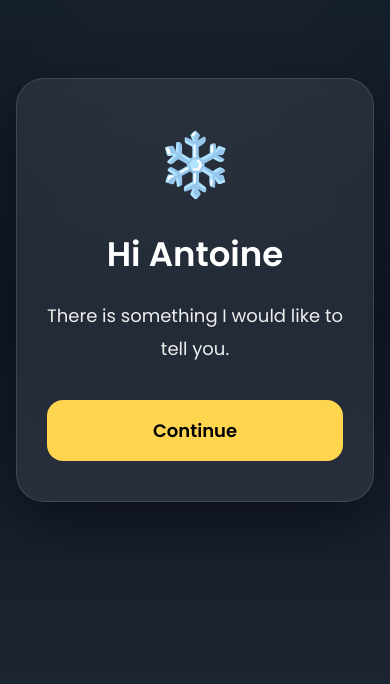
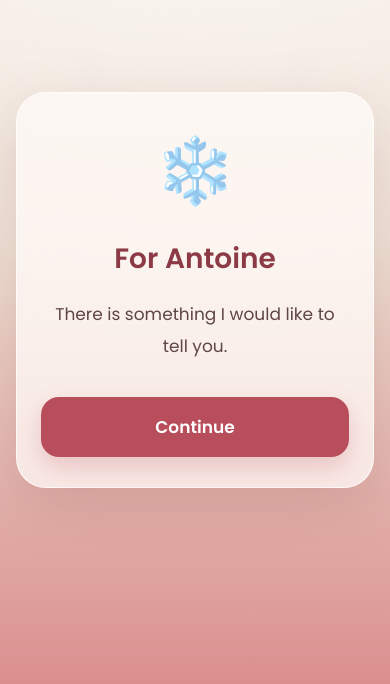
Before and after one commit to marynashytik-svg/footbal-date, a plain HTML site: page index.html in a window 390 px wide. Shown: the part 132-816 px from the top of the page. Drawn offline with Linux system fonts and the light colour scheme.

Commit message:
Refactor styles and update content in index.html
Updated styles and content in index.html for improved layout and design.

```diff
--- a/index.html
+++ b/index.html
@@ -15,7 +15,6 @@
 <link href="https://fonts.googleapis.com/css2?family=Poppins:wght@300;400;500;600&display=swap" rel="stylesheet">
 
 <style>
-
 *{
     margin:0;
     padding:0;
@@ -24,159 +23,147 @@ font-family:'Poppins',sans-serif;
 }
 
 body{
-
-background:linear-gradient(180deg,#08131f,#101826,#1d2533);
-
-color:white;
-
+    background:linear-gradient(180deg,#F8F2EC 0%,#EEDFD2 45%,#D98A8A 100%);
+    color:#5B3535;
     height:100vh;
-
     overflow:hidden;
-
     display:flex;
-
     justify-content:center;
-
     align-items:center;
-
+    position:relative;
 }
 
-body:before{
-
+body::before{
     content:"";
-
     position:fixed;
-
     inset:0;
-
     background:
-
-radial-gradient(circle at top,rgba(255,255,255,.08),transparent 60%);
-
+        radial-gradient(circle at top,
+        rgba(255,255,255,.5),
+        transparent 60%);
     pointer-events:none;
-
 }
 
 .card{
-
     width:min(430px,92vw);
-
     padding:40px 30px;
-
-border-radius:28px;
-
-background:rgba(255,255,255,.08);
-
+    border-radius:30px;
+    background:rgba(255,250,247,.75);
     backdrop-filter:blur(18px);
-
-border:1px solid rgba(255,255,255,.12);
-
-box-shadow:0 20px 60px rgba(0,0,0,.45);
-
+    border:1px solid rgba(255,255,255,.7);
+    box-shadow:0 20px 60px rgba(129,66,66,.18);
     text-align:center;
-
 }
 
 .slide{
-
     display:none;
-
     animation:fade .8s;
-
 }
 
 .slide.active{
-
     display:block;
-
 }
 
 h1{
+    font-size:34px;
+    font-weight:600;
+    margin-bottom:18px;
+    color:#8C3B46;
+}
 
-font-size:34px;
-
-font-weight:600;
-
+h2{
+    font-size:28px;
+    font-weight:500;
     margin-bottom:20px;
-
+    color:#8C3B46;
 }
 
 p{
-
     font-size:18px;
-
-line-height:1.8;
-
-opacity:.92;
-
+    line-height:1.9;
+    color:#5F4545;
 }
 
 button{
-
+    width:100%;
     margin-top:35px;
-
-width:100%;
-
     padding:17px;
-
     border:none;
-
-border-radius:16px;
-
-background:#ffd54f;
-
+    border-radius:18px;
+    background:#B84E5B;
+    color:white;
     font-size:18px;
-
     font-weight:600;
-
     cursor:pointer;
-
-transition:.3s;
-
+    transition:.3s ease;
+    box-shadow:0 10px 25px rgba(184,78,91,.25);
 }
 
 button:hover{
+    background:#A64350;
+    transform:translateY(-2px);
+}
 
-transform:scale(1.03);
+button:active{
+    transform:scale(.98);
+}
+
+.heart{
+    font-size:64px;
+    margin-bottom:20px;
+    animation:pulse 1.8s infinite;
+}
+
+@keyframes pulse{
+
+0%{
+transform:scale(1);
+}
+
+50%{
+transform:scale(1.08);
+}
+
+100%{
+transform:scale(1);
+}
 
 }
 
 @keyframes fade{
 
 from{
-
 opacity:0;
-
-transform:translateY(20px);
-
+transform:translateY(25px);
 }
 
 to{
-
 opacity:1;
-
 transform:translateY(0);
-
 }
 
 }
 
-.heart{
+@media(max-width:480px){
 
-font-size:60px;
-
-margin-bottom:20px;
-
-animation:pulse 1.6s infinite;
-
+.card{
+    padding:30px 24px;
 }
 
-@keyframes pulse{
+h1{
+    font-size:28px;
+}
 
-50%{
+h2{
+    font-size:24px;
+}
 
-transform:scale(1.08);
+p{
+    font-size:17px;
+}
 
+button{
+    font-size:17px;
 }
 
 }
@@ -193,7 +180,7 @@ transform:scale(1.08);
 
 <div class="heart">❄️</div>
 
-<h1>Hi Antoine</h1>
+<h1>For Antoine </h1>
 
 <p>
 
@@ -219,7 +206,8 @@ A few weeks ago,
 
 I told you that
 
-something was missing.
+I don't feel connection which I need
+to be more close to you...
 
 </p>
 
@@ -235,32 +223,7 @@ Continue
 
 <p>
 
-Not because of you...
-
-<br><br>
-
-But because
-
-I couldn't feel
-
-the deep connection
-
-I was hoping for.
-
-</p>
-
-<button onclick="next()">
-
-Continue
-
-</button>
-
-</div>
-<div class="slide">
-
-<p>
-
-Then we spent this weekend together.
+We spent this weekend together.
 
 <br><br>
 
@@ -370,12 +333,6 @@ Continue
 
 But somehow...
 
-<br><br>
-
-without even trying...
-
-<br><br>
-
 you've started
 
 melting that ice.
@@ -395,18 +352,6 @@ Continue
 
 Little by little...
 
-<br><br>
-
-Conversation after conversation.
-
-<br>
-
-Smile after smile.
-
-<br>
-
-Moment after moment.
-
 </p>
 
 <button onclick="next()">
@@ -420,12 +365,6 @@ Continue
 <div class="slide">
 
 <p>
-
-You didn't force
-
-your way into my heart.
-
-<br><br>
 
 You simply made it
 
```
Lines whose indentation alone changed are shown as unchanged.
